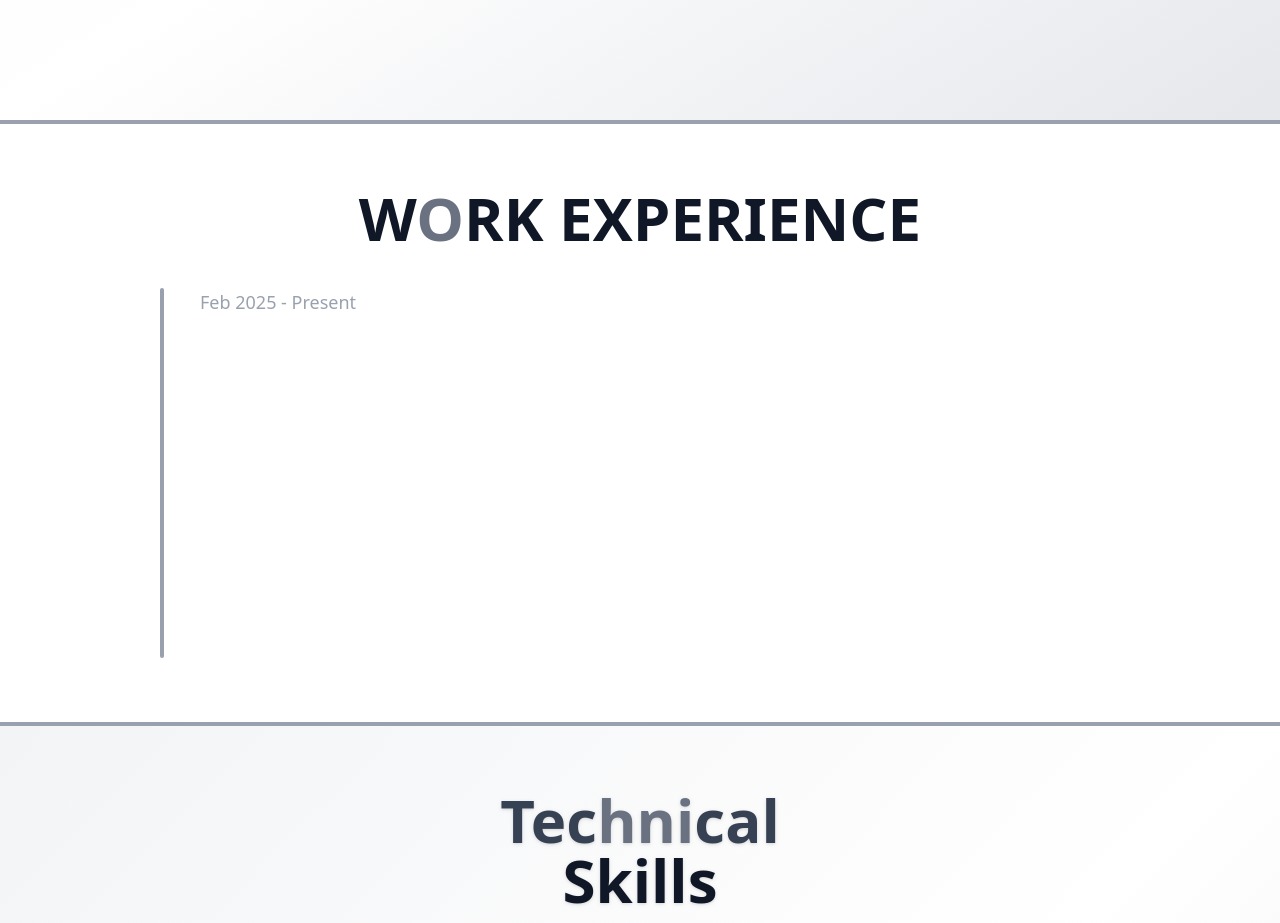
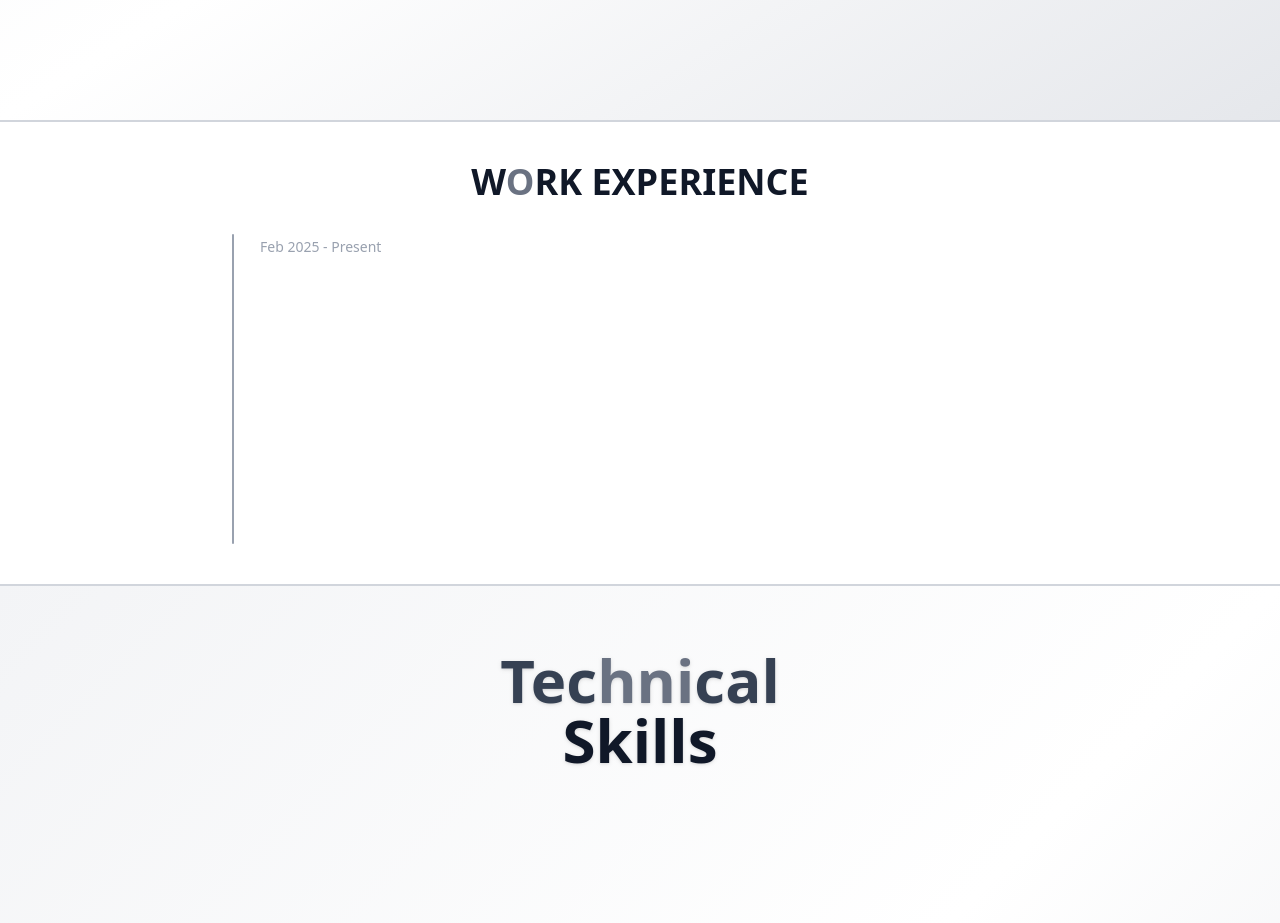
Before and after one commit to 11anushkadesai/portfolio, a React (Vite) app: page / in a window 1280 px wide. Shown: the part 1480-2403 px from the top of the page. Built offline with nearby package versions, Linux system fonts and the light colour scheme.

Commit message:
changed about page text size

```diff
--- a/src/Pages/Experience.jsx
+++ b/src/Pages/Experience.jsx
@@ -10,7 +10,6 @@ function Experience() {
   const [lineHeight, setLineHeight] = useState(0);
 
   useEffect(() => {
-    // Vertical line scroll animation
     const handleScroll = () => {
       const element = cardRef.current;
       if (element) {
@@ -24,20 +23,18 @@ function Experience() {
 
     window.addEventListener('scroll', handleScroll);
     handleScroll();
-
     return () => window.removeEventListener('scroll', handleScroll);
   }, []);
 
   useEffect(() => {
-    // Right-to-left animation
     if (cardRef.current) {
       gsap.fromTo(
         cardRef.current,
-        { opacity: 0, x: 150 },
+        { opacity: 0, x: 100 },
         {
           opacity: 1,
           x: 0,
-          duration: 1,
+          duration: 0.8,
           ease: 'power3.out',
           scrollTrigger: {
             trigger: cardRef.current,
@@ -51,51 +48,48 @@ function Experience() {
 
   return (
     <div
-      ref={containerRef} id='experience'
-      className="w-full bg-white flex border-gray-400 border-b-4 border-t-4 flex-col items-center font-sans px-4 sm:px-6 md:px-12 py-16"
+      ref={containerRef}
+      id="experience"
+      className="w-full bg-white flex border-gray-300 border-b-2 border-t-2 flex-col items-center font-sans px-2 sm:px-4 md:px-6 py-10"
     >
       {/* Heading */}
-      <h1 className="text-gray-900 text-3xl sm:text-4xl md:text-5xl lg:text-6xl font-bold text-center">
+      <h1 className="text-gray-900 text-2xl sm:text-3xl md:text-4xl font-bold text-center">
         W<span className="text-gray-500">O</span>RK EXPERIENCE
       </h1>
 
       {/* Timeline + Card Container */}
-      <div className="relative w-full max-w-4xl mt-10">
+      <div className="relative w-full max-w-3xl mt-8">
         {/* Vertical Line */}
-        <div className="absolute -left-8 top-0 bottom-0 hidden sm:flex">
+        <div className="absolute -left-6 top-0 bottom-0 hidden sm:flex">
           <div
-            className="w-1 bg-gray-400 rounded-full transition-all duration-300 ease-out"
+            className="w-0.5 bg-gray-400 rounded-full transition-all duration-300 ease-out"
             style={{ height: `${lineHeight}%` }}
           />
         </div>
 
-        <span className="text-gray-400 text-lg ml-2">Feb 2025 - Present</span>
+        <span className="text-gray-400 text-sm ml-1">Feb 2025 - Present</span>
 
         {/* Experience Card */}
         <div
           ref={cardRef}
-          className="bg-white rounded-2xl p-6 sm:p-8 md:p-10 mt-2 shadow-xl border border-gray-200"
+          className="bg-white rounded-xl p-4 sm:p-6 md:p-8 mt-2 shadow-md border border-gray-200"
         >
-          <div className="flex flex-col sm:flex-row items-start gap-6">
+          <div className="flex flex-col sm:flex-row items-start gap-4">
             {/* Company Logo */}
-            <div className="w-20 h-20 sm:w-24 sm:h-24 md:w-28 md:h-28 rounded-full overflow-hidden flex-shrink-0 border border-gray-300">
-              {/* <img
-                src="/pro1.png"
-                alt="Company Logo"
-                className="w-full h-full object-cover"
-              /> */}
+            <div className="w-16 h-16 sm:w-20 sm:h-20 md:w-24 md:h-24 rounded-full overflow-hidden flex-shrink-0 border border-gray-300">
+              {/* <img src="/pro1.png" alt="Company Logo" className="w-full h-full object-cover" /> */}
             </div>
 
             {/* Company Info */}
             <div className="flex flex-col text-gray-800">
-              <p className="text-xl sm:text-2xl font-semibold">
+              <p className="text-lg sm:text-xl font-semibold">
                 Talent Corner HR Services Pvt Ltd
               </p>
-              <p className="text-sm sm:text-base text-gray-500">
+              <p className="text-xs sm:text-sm text-gray-500">
                 Software Developer Intern • Jan 2025 – Present • Ghatkopar, Mumbai
               </p>
 
-              <ul className="list-disc list-inside mt-3 space-y-1 text-sm sm:text-base text-gray-700">
+              <ul className="list-disc list-inside mt-2 space-y-1 text-xs sm:text-sm text-gray-700">
                 <li>
                   Developed the <strong>Campus Recruitment Management System</strong> using React, Node.js, and MySQL.
                 </li>
```
